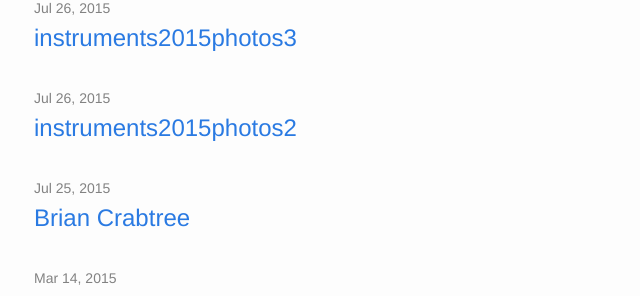
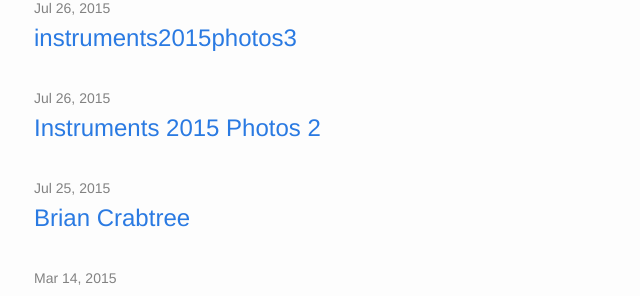
Before and after one commit to musichackathon/mmh_jekyll, a Jekyll site: the page built from blog.md, in a window 1280 px wide and 900 px high, scrolled down 1217 px. Shown: the part 146-442 px from the top of the window, without its empty margins (266-906 px from the left). Built offline with Jekyll 4.4.1, drawn with Linux system fonts in a browser that asks for light colours.

Commit message:
Capitalization 2015 07 26 Photos2

```diff
--- a/_posts/tumblr/2015-07-26-instruments2015photos2.html
+++ b/_posts/tumblr/2015-07-26-instruments2015photos2.html
@@ -1,6 +1,6 @@
 ---
 layout: post
-title: instruments2015photos2
+title: Instruments 2015 Photos 2
 date: '2015-07-26T23:01:54-04:00'
 tags:
 - new musical instruments
```
